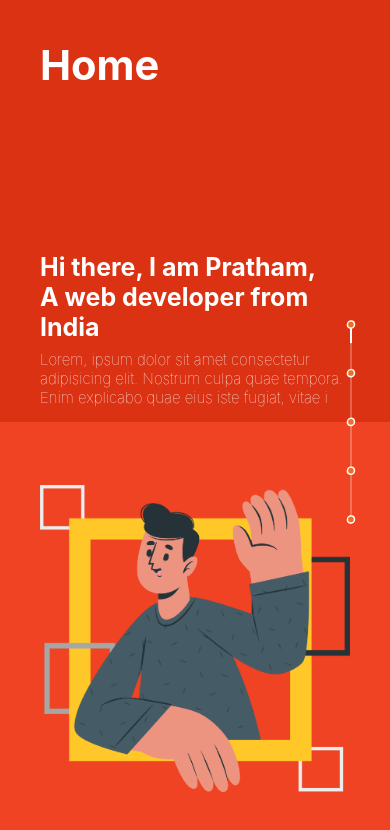
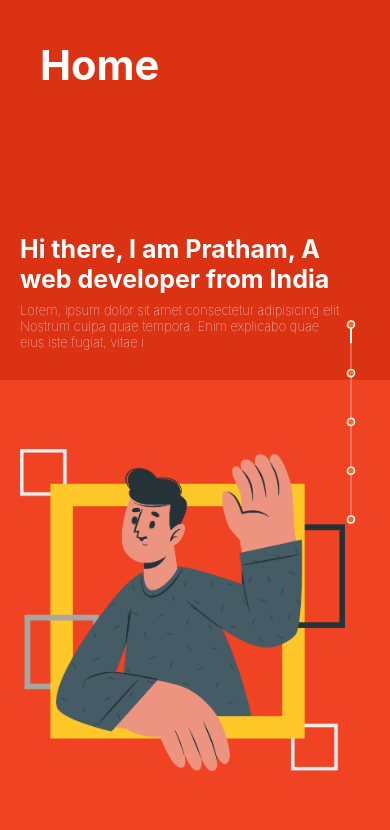
Before and after one commit to pathu-221/Portfolio, a React (Create React App) app: page / in a window 390 px wide. Shown: the top 830 px of the page. Built offline with nearby package versions, Linux system fonts and the light colour scheme.

Commit message:
some changes

```diff
--- a/src/App.scss
+++ b/src/App.scss
@@ -81,7 +81,7 @@ a {
     top: 0;
     left: 0;
     width: 100%;
-    height: 50vh;
+    height: 45vh;
   }
 
   .svg-container {
--- a/src/components/Home/Home.jsx
+++ b/src/components/Home/Home.jsx
@@ -24,8 +24,8 @@ export default function Home({gif}) {
     initial={'initial'}
     animate={'animate'}
     className="ml10">
-      <motion.span className="letters">Hi there, I am Pratham, </motion.span><br></br>
-      <motion.span>A web developer from India</motion.span>
+      Hi there, I am Pratham,
+      A web developer from India
     </motion.h3>
     <motion.p
     className='para-text'
--- a/src/components/Home/Home.styles.scss
+++ b/src/components/Home/Home.styles.scss
@@ -1,6 +1,6 @@
 .ml10 {
     position: relative;
-    font-size: 42px;
+    font-size: 40px;
 
     & .text-wrapper {
         position: relative;
@@ -23,7 +23,7 @@
 
   .content {
     padding-left: 110px;
-    padding-right: 0;
+    padding-right: 25px;
     text-align: left;
     display: flex;
     align-items: center;
@@ -46,6 +46,7 @@
   .right-content {
     display: flex;
     gap: 0;
+    max-width: 100vw;
     // place-items: center;
     // position: relative;
     padding-right: 110px;
@@ -69,15 +70,16 @@
     .content {
       overflow: hidden;
       grid-column: 1;
-      padding: 0 40px;
+      padding: 0 20px;
       padding-right: 45px;
+      padding-top: 90px;
       align-items: flex-end ;
-      max-height: 100%;
+      max-height: 45vh;
 
       & .para-text {
         overflow: hidden;
 
-        font-size: 15px;
+        font-size: 13px;
         font-weight: 100;
       }
       & h3 {
@@ -93,7 +95,9 @@
 
     .right-content {
       grid-column: 0;
-      padding: 0 40px;
+      padding: 0 20px;
+      height: 55vh;
+      padding-right: 45px;
       & img {
         width: 80%;
       }
--- a/src/components/Project-detail/ProjectDetail.styles.scss
+++ b/src/components/Project-detail/ProjectDetail.styles.scss
@@ -5,7 +5,7 @@
     gap: 8px;
     padding: 0 20px;
     text-align: justify;
-
+    width: 100%;
     & a {
         &:hover{
             cursor: pointer;
@@ -28,3 +28,13 @@
         font-weight: 400;
     }
 }
+
+@media screen and (max-width: 800px) {
+    .project-detail {
+        max-width: 100%;
+        min-width: calc(100vw - 80px);
+        box-sizing: border-box;
+        padding: 10px;
+        width: 100%;
+    }
+}
--- a/src/components/Projects-overview/Projectoverview.styles.scss
+++ b/src/components/Projects-overview/Projectoverview.styles.scss
@@ -1,21 +1,26 @@
 .project-desc-container {
     align-self: center;
-    display: flex;
-    flex-direction: column;
-    gap: 16px;
+
     padding: 10px;
-    max-height: 50vh;
-    overflow-y: scroll;
+
     width: 100%;
     text-align: center;
 
     background-color: var(--primary-Projects-dark);
 
+    & .project-desc-wrapper {
+      display: flex;
+      flex-direction: column;
+      gap: 16px;
+      max-height: 50vh;
+      overflow-y: scroll;
+      overflow-x: hidden;
+    }
 
 }
 
-.project-desc-container::-webkit-scrollbar,
-.project-desc-container::-webkit-scrollbar-thumb {
+.project-desc-wrapper::-webkit-scrollbar,
+.project-desc-wrapper::-webkit-scrollbar-thumb {
   width: 26px;
   border-radius: 13px;
   background-clip: padding-box;
@@ -23,7 +28,20 @@
 
 }
 
-.project-desc-container::-webkit-scrollbar-thumb {
+.project-desc-wrapper::-webkit-scrollbar-thumb {
   box-shadow: inset 0 0 0 10px;
   color: var(--primary-Projects);
 }
+
+
+@media screen and (max-width: 800px) {
+  .project-desc-container {
+    max-width: calc(100vw - 70px);
+    & .project-desc-wrapper {
+      flex-direction: row;
+      max-width: 100%;;
+      overflow-x: scroll;
+      overflow-y: hidden;
+    }
+  }
+}
--- a/src/components/Projects-overview/Projectsoverview.jsx
+++ b/src/components/Projects-overview/Projectsoverview.jsx
@@ -5,9 +5,11 @@ import './Projectoverview.styles.scss';
 function Projectsoverview() {
   return (
     <div className='project-desc-container'>
+      <div className="project-desc-wrapper">
       <ProjectDetail />
       <ProjectDetail />
       <ProjectDetail />
+      </div>
     </div>
   )
 }
--- a/src/components/Projects/Projects.styles.scss
+++ b/src/components/Projects/Projects.styles.scss
@@ -46,3 +46,20 @@
 .button-31:focus {
   opacity: .75;
 }
+
+@media screen and (max-width: 800px) {
+  .button-31 {
+    padding: 4px 6px;
+  }
+  .project-type {
+
+    & .project-buttons-container {
+      align-self: flex-start;
+    }
+
+    & .project-overview {
+      max-width: 100%;
+      overflow-x: scroll;
+    }
+  }
+}
```
Also changed, not shown: src/App.js (+2 -5 lines), src/components/Projects/Projects.jsx (+4 -4 lines), src/TODO.txt (added).
